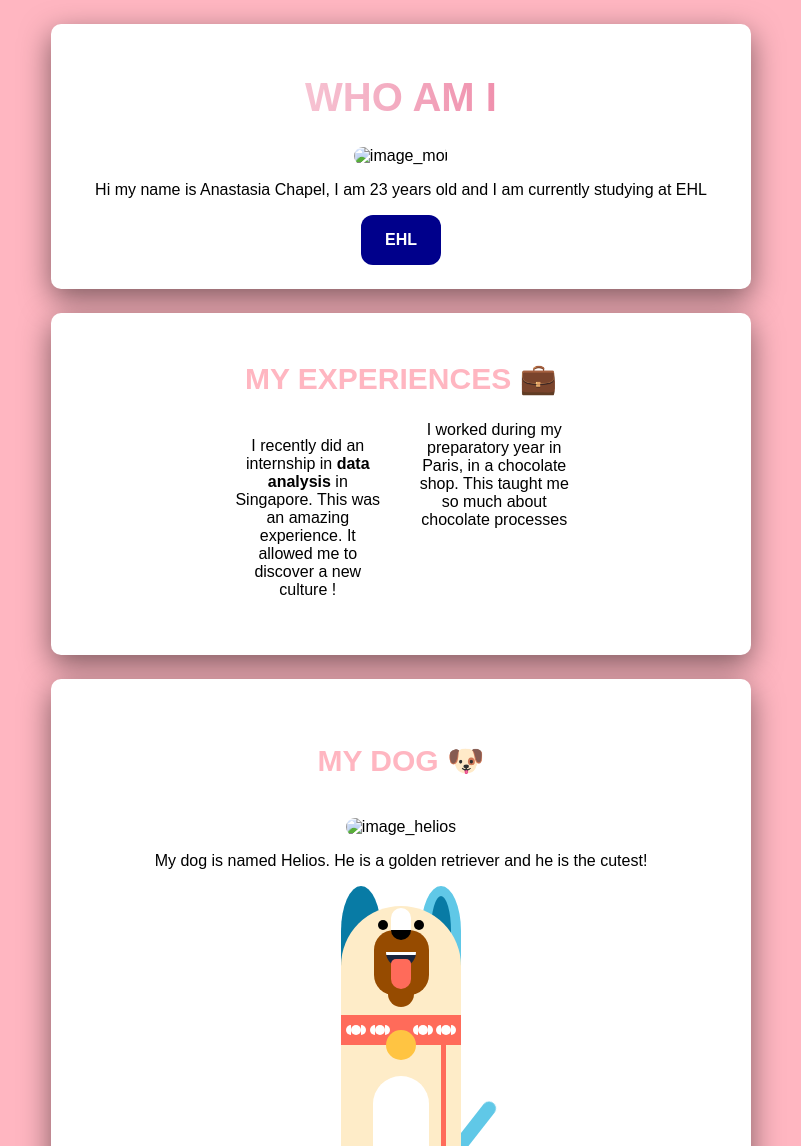
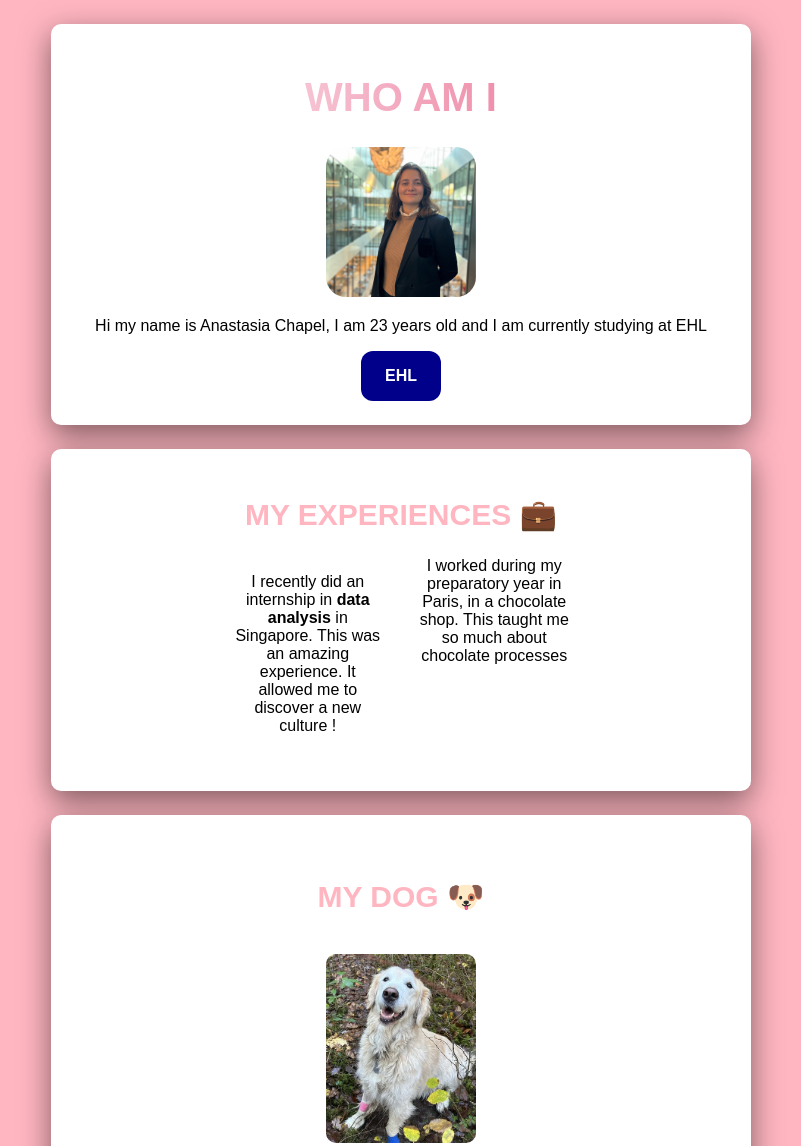
Before and after one commit to chapelanastasia/my-ehl-profile, a plain HTML site: page index.html in a window 1280 px wide. Shown: the top 1146 px of the page, without its empty margins (239-1040 px from the left). Drawn offline with Linux system fonts and the light colour scheme.

Commit message:
Add files via upload

```diff
--- a/index.html
+++ b/index.html
@@ -5,7 +5,7 @@
 		<meta charset="UTF-8">
 		<meta name="viewport" content="width=device-width, initial-scale=1.0">
 		<script src="https://kit.fontawesome.com/d8538321e3.js" crossorigin="anonymous"></script>
-		<link rel="icon" type="image/png" href="/Users/Anastasia_1/Desktop/profile/Images/favicon.png" />
+		<link rel="icon" type="image/png" href="/Users/Anastasia_1/Desktop/profile/Images/faviconanastasiachapel.png" />
 		<link rel="stylesheet" href="style.css">
 		<title>My profile</title>
 	</head>
@@ -13,7 +13,7 @@
 		<div class="container">
 			<div class="card-white">
 				<h1 class="zoomInRight">Who am I </h1>
-				<img id="profile" src="./images/image_moi.jpeg" alt="image_moi">
+				<img id="profile" src="./images/profilepictureanastasia.jpeg" alt="image_moi">
 				<p>Hi my name is Anastasia Chapel, I am 23 years old and I am currently studying at EHL </p>
 				<a class="button" href="https://www.ehl.edu/" target="_blank"> EHL</a>
 			</div>
@@ -36,7 +36,7 @@
 				<h4>My dog 🐶</h4>
 				<ul id="chien">
 						<li>
-							<img id="helios" src="./images/helios.jpg" alt="image_helios">
+							<img id="helios" src="./images/heliosphoto.jpg" alt="image_helios">
 						</li>
 					<li>
 						<p>My dog is named Helios. He is a golden retriever and he is the cutest!</p>
```
Also changed, not shown: Images/faviconanastasiachapel.png (added), Images/heliosphoto.jpg (added), Images/profilepictureanastasia.jpeg (added), 1 other file.
